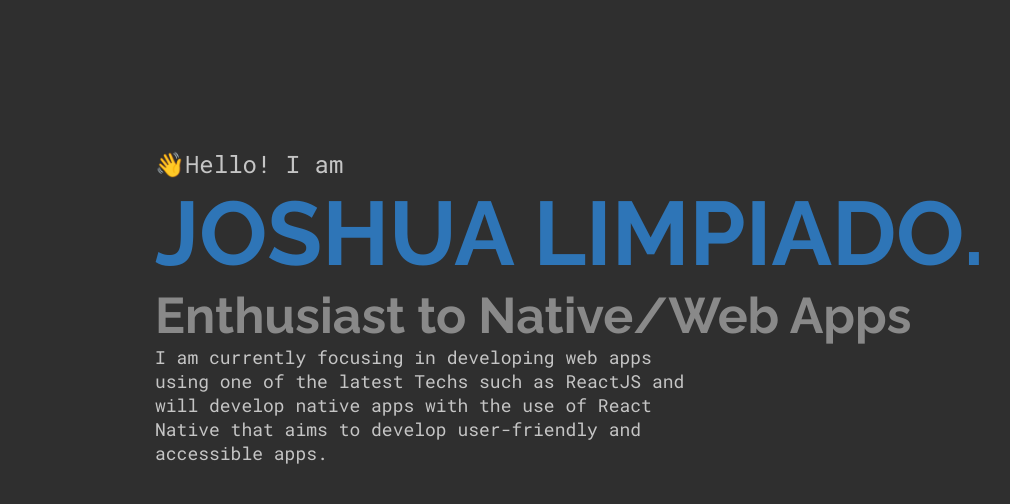
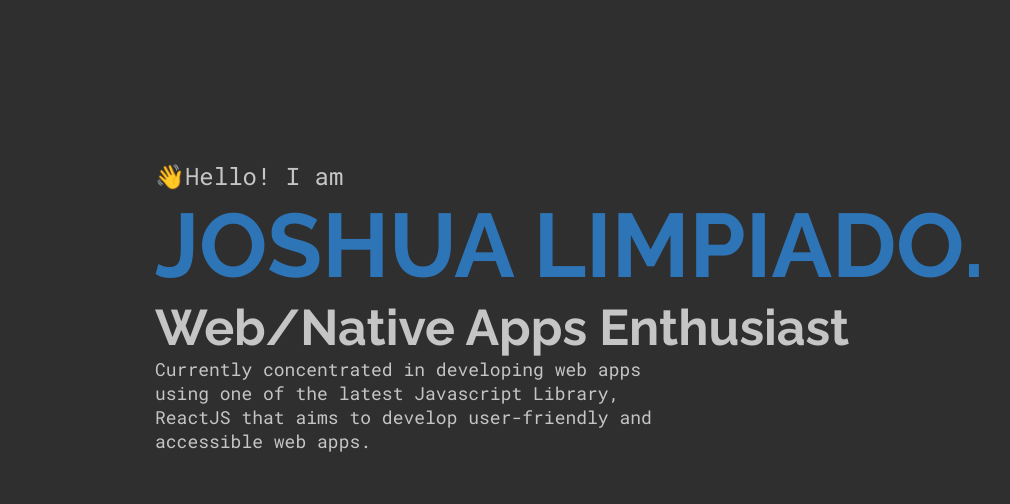
Before and after one commit to d3vLimpiado/jl-personal-web, a Gatsby site: page / in a window 1280 px wide. Shown: the top 504 px of the page, without its empty margins (37-1047 px from the left). Built offline with nearby package versions, Linux system fonts and the light colour scheme; Gatsby itself is replaced by a stand-in of ours.

Commit message:
Minor update/s
Rephrased the des-head and des-body and adjusted its font-color.

```diff
--- a/src/components/Greet.js
+++ b/src/components/Greet.js
@@ -19,7 +19,6 @@ const GreetWrapper = styled.div`
     }
     .des-head{
         font-size: var(--jl-fs-lg);
-        opacity: 0.6;
     }
     .des-body{
         width: 80%;
@@ -84,8 +83,8 @@ export default function Greet() {
         <GreetWrapper>
             <span>👋Hello! I am</span>
             <span className="myName">JOSHUA LIMPIADO.</span>
-            <span className="des-head">Enthusiast to Native/Web Apps</span>
-            <p className="des-body">I am currently focusing in developing web apps using one of the latest Techs such as ReactJS and will develop native apps with the use of React Native that aims to develop user-friendly and accessible apps.</p>
+            <span className="des-head">Web/Native Apps Enthusiast</span>
+            <p className="des-body">Currently concentrated in developing web apps using one of the latest Javascript Library, ReactJS that aims to develop user-friendly and accessible web apps.</p>
             <MoreButton href="#AboutMe">More AboutMe!</MoreButton>
         </GreetWrapper>
     )
```
